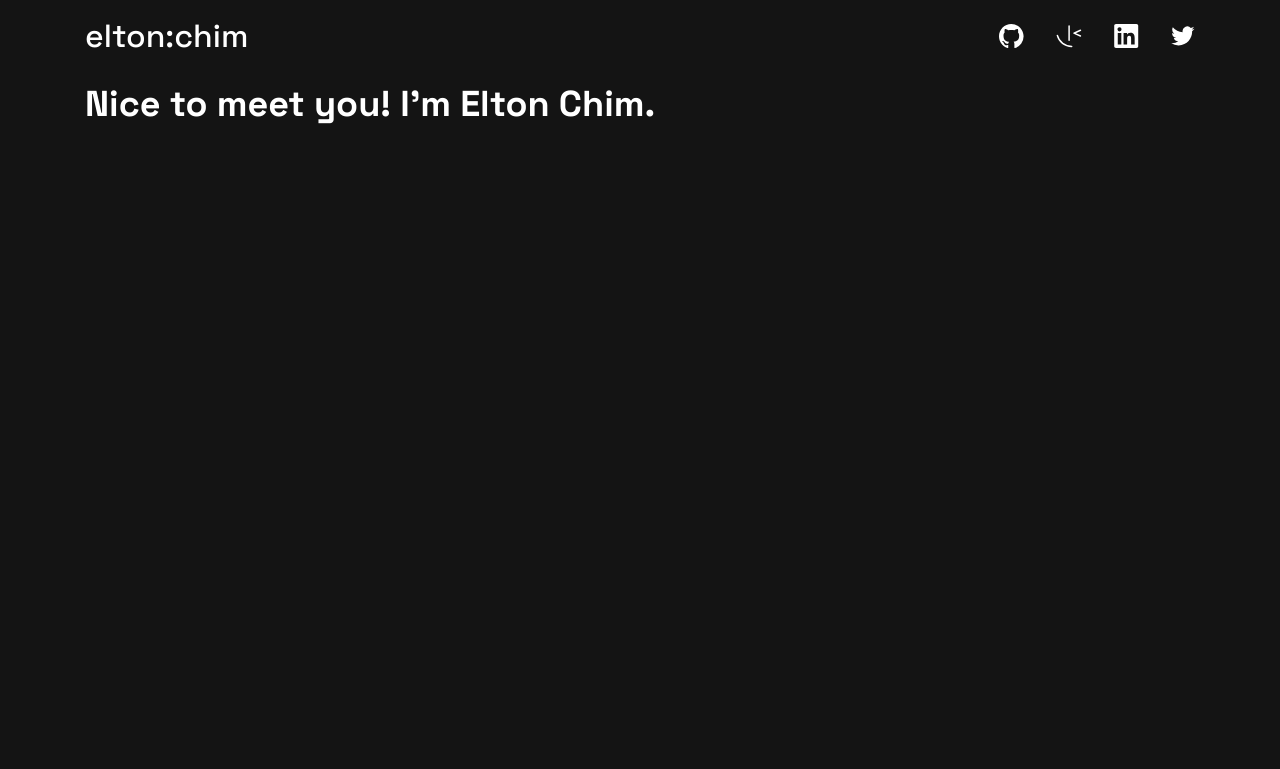
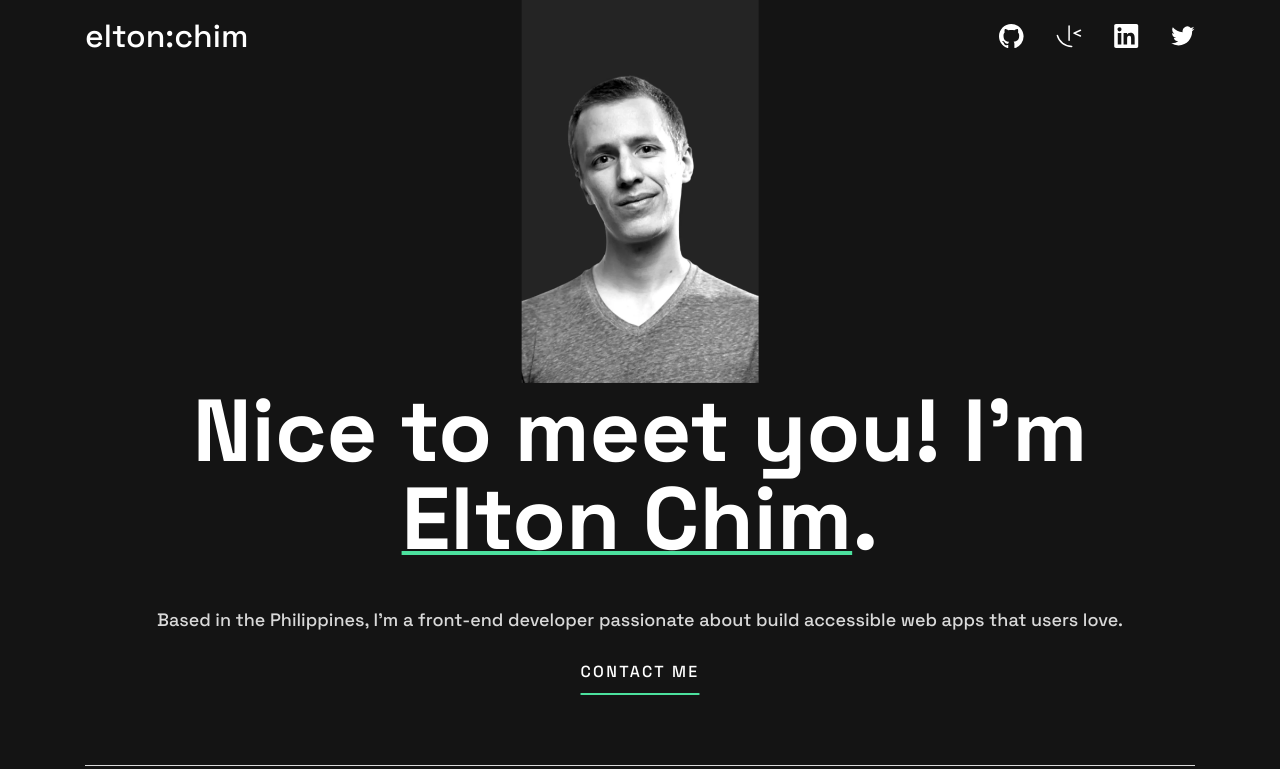
Before and after one commit to skeltonskelter/single-page-dev-portfolio, a plain HTML site: page index.html in a window 1280 px wide. Drawn offline with Linux system fonts and the light colour scheme.

Commit message:
Add hero section

```diff
--- a/index.html
+++ b/index.html
@@ -25,9 +25,12 @@
     <header class="header">
       <div class="wrapper">
         <nav class="header__nav">
-        <a href="#" class="header__home"
+          <div class="header__home">
+            <a href="#"
               >elton:chim<span class="visually-hidden">(to home page)</span></a
-        ><a href="#" class="header__social"
+            >
+          </div>
+          <a href="#" class="header__social"
             ><svg xmlns="http://www.w3.org/2000/svg" width="25" height="24">
               <title>GitHub</title>
               <path
@@ -59,15 +62,43 @@
               />
             </svg>
           </a>
+        </nav>
       </div>
-      </nav>
     </header>
 
     <!-- Main -->
     <main id="main">
-      <div class="wrapper">
-        <h1>Nice to meet you! I'm Elton Chim.</h1>
+      <section class="hero">
+        <div class="wrapper hero__wrapper">
+          <picture>
+            <source
+              media="(min-width: 62.5em)"
+              srcset="/assets/images/image-profile-desktop.webp"
+            />
+            <source
+              media="(min-width: 37.5em)"
+              srcset="/assets/images/image-profile-tablet.webp"
+            />
+            <img
+              class="hero__image"
+              src="/assets/images/image-profile-mobile.webp"
+              alt="Profile picture of Elton Chim."
+              height="383"
+            />
+          </picture>
+
+          <div class="hero__text">
+            <h1 class="hero__headline">
+              Nice to meet you! I'm <span>Elton Chim</span>.
+            </h1>
+            <p class="hero_description">
+              Based in the Philippines, I'm a front-end developer passionate
+              about build accessible web apps that users love.
+            </p>
+            <a href="#" class="hero__contact underline">Contact me</a>
           </div>
+        </div>
+      </section>
     </main>
 
     <!-- Footer -->
--- a/style.css
+++ b/style.css
@@ -44,8 +44,25 @@ body {
   margin: 0;
 }
 
+h1,
+h2,
+h3,
+p {
+  margin-top: 0;
+}
+
 a {
   transition: color var(--transition);
+}
+
+a.underline {
+  font-size: 1rem;
+  line-height: 1.625;
+  letter-spacing: 2.29px;
+  text-transform: uppercase;
+  color: var(--primary);
+  text-decoration: solid underline var(--accent) 2px;
+  text-underline-offset: 16px;
 }
 
 a:hover {
@@ -57,16 +74,34 @@ h1,
 h2,
 h3 {
   font-weight: 700;
-}
-
-/* h1 {
-  font-size: var(--fs-72);
   line-height: 1;
 }
 
-h2 {
-  font-size: var(--fs-32);
-} */
+h1 {
+  font-size: 2.5rem;
+  font-size: clamp(2.5rem, 0.7rem + 7.69vw, 5.5rem);
+  margin-bottom: 24px;
+}
+
+@media (min-width: 600px) {
+  h1 {
+    margin-bottom: 60px;
+  }
+}
+
+@media (min-width: 1000px) {
+  h1 {
+    margin-bottom: 43px;
+  }
+}
+
+p {
+  font-size: 1rem;
+  font-size: clamp(1rem, 0.8rem + 0.9vw, 1.125rem);
+  line-height: 1.5;
+  color: var(--secondary);
+  margin-bottom: 24px;
+}
 
 /*  Container */
 .wrapper {
@@ -101,7 +136,16 @@ h2 {
   font-size: clamp(1.5rem, 1.02rem + 2.04vw, 2rem);
   line-height: 1;
   color: var(--primary);
+}
+
+.header__home > a {
+  color: var(--primary);
   text-decoration: none;
+  transition: color var(--transition);
+}
+
+.header__home > a:hover {
+  color: var(--accent);
 }
 
 .header__social svg {
@@ -141,3 +185,40 @@ h2 {
   height: 1px;
   overflow: hidden;
 }
+
+/* Hero */
+.hero {
+}
+
+.hero__wrapper {
+  padding-bottom: 80px;
+  border-bottom: 1px solid var(--secondary);
+}
+
+.hero__image {
+  position: absolute;
+  z-index: -1;
+  top: 0;
+  left: 50%;
+  translate: -50%;
+  display: block;
+}
+
+.hero__text {
+  position: relative;
+  text-align: center;
+  margin-top: 335px;
+}
+
+h1 > span {
+  text-decoration: solid underline var(--accent) 4px;
+}
+
+.hero__headline {
+}
+
+.hero__description {
+}
+
+.hero__contact {
+}
```
Lines whose indentation alone changed are shown as unchanged.
